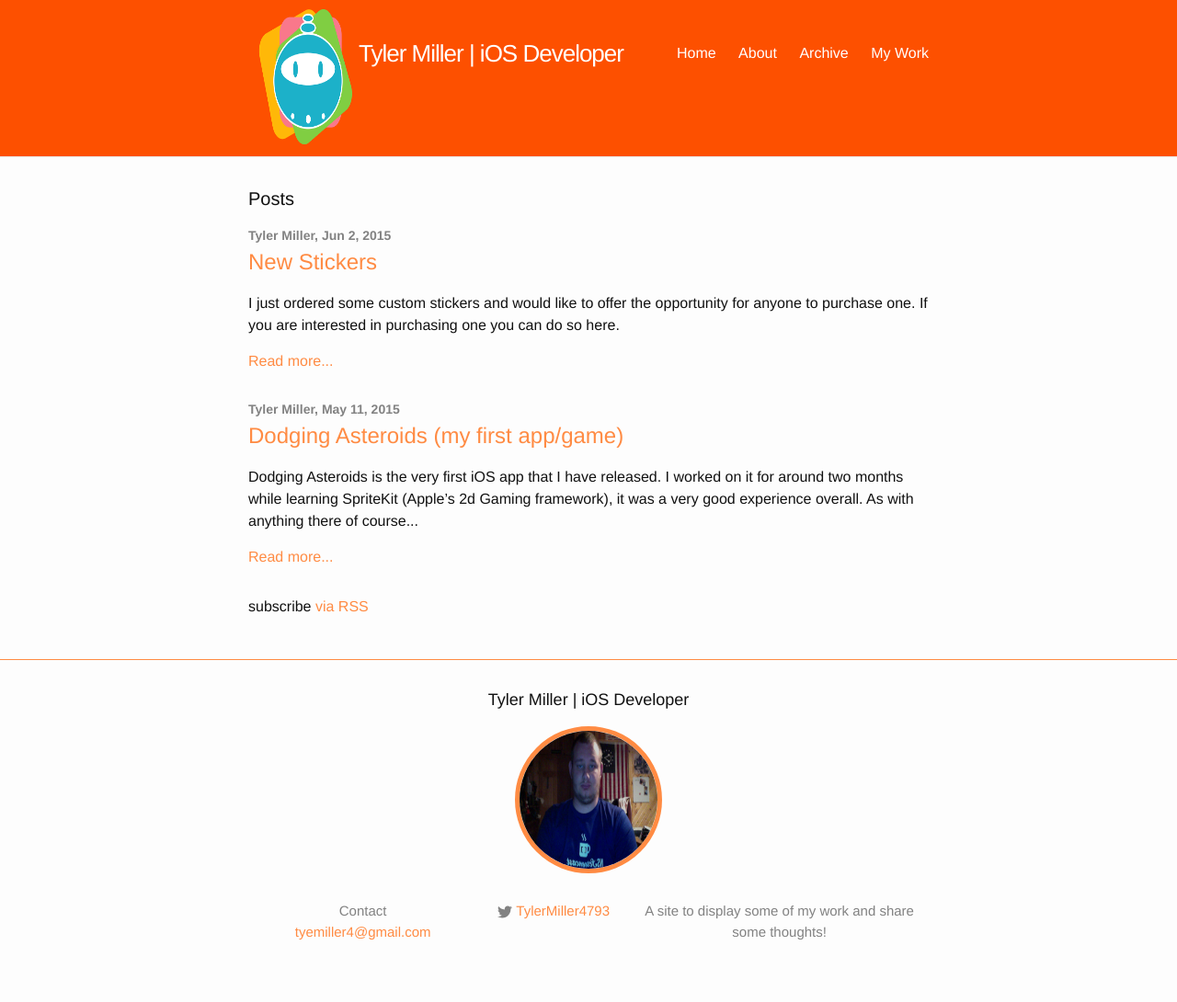
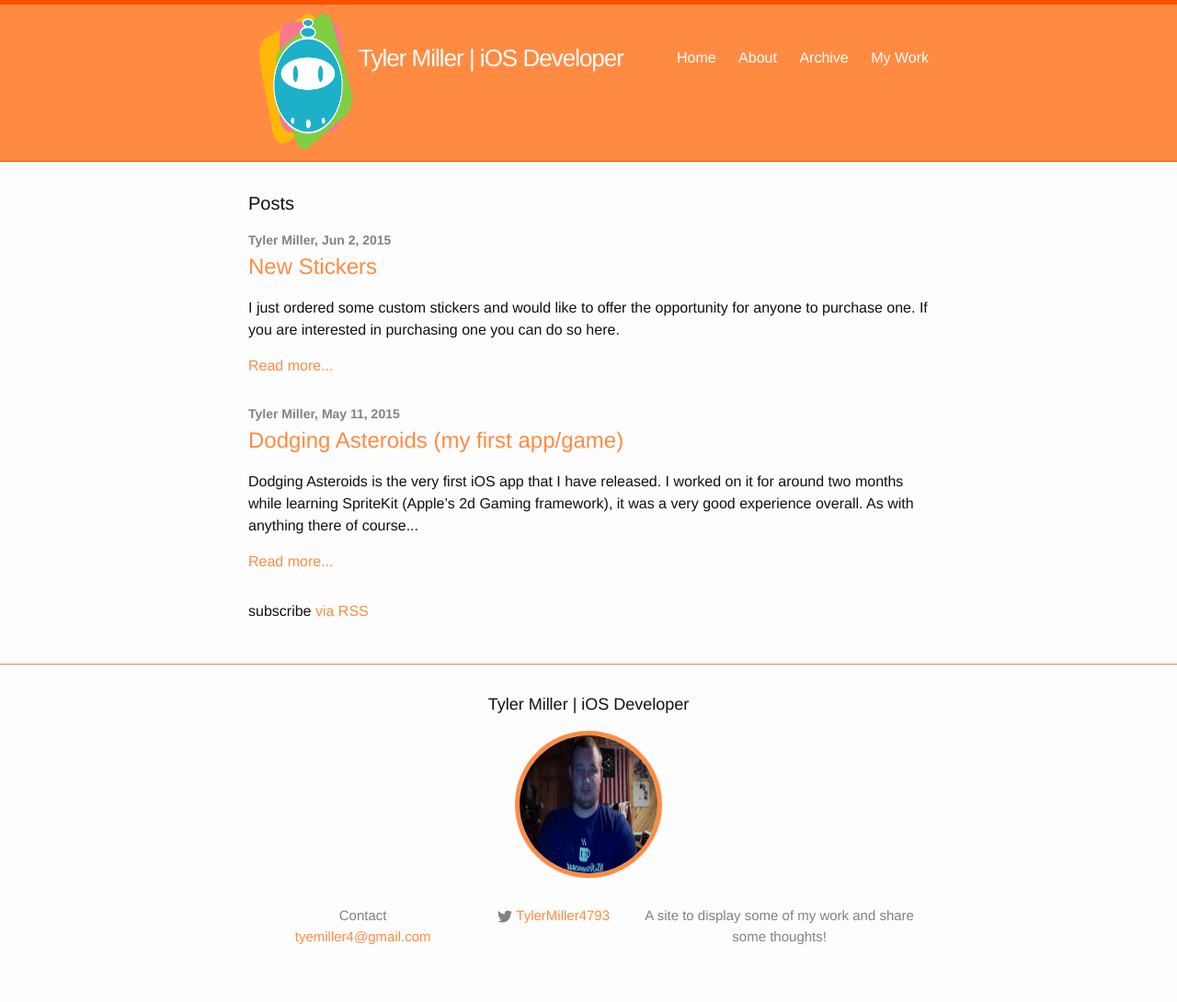
Before and after one commit to MillerApps/MillerApps.github.io, a Jekyll site: the page built from index.html, in a window 1280 px wide. Shown: the whole page at 92% size. Built offline with Jekyll 4.4.1, drawn with Linux system fonts in a browser that asks for light colours.

Commit message:
color change

```diff
--- a/_sass/_layout.scss
+++ b/_sass/_layout.scss
@@ -2,11 +2,10 @@
  * Site header
  */
 .site-header {
-    border-top: 5px solid $grey-color-dark;
-    border-bottom: 1px solid $grey-color-light;
+    border-top: 5px solid #FD5000;
+    border-bottom: 1px solid #FD5000;
     min-height: 56px;
-    background-color: #FD5000;
-	border-top: #FF8B43;
+    background-color: #FF8B43;
 
     // Positioning context for the mobile navigation icon
     position: relative;
```
